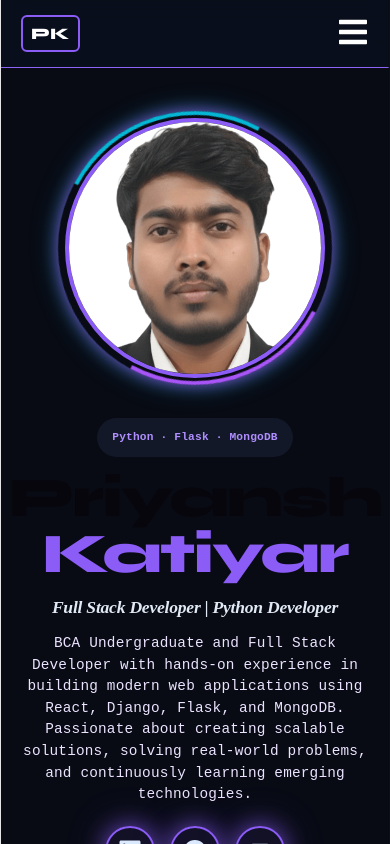
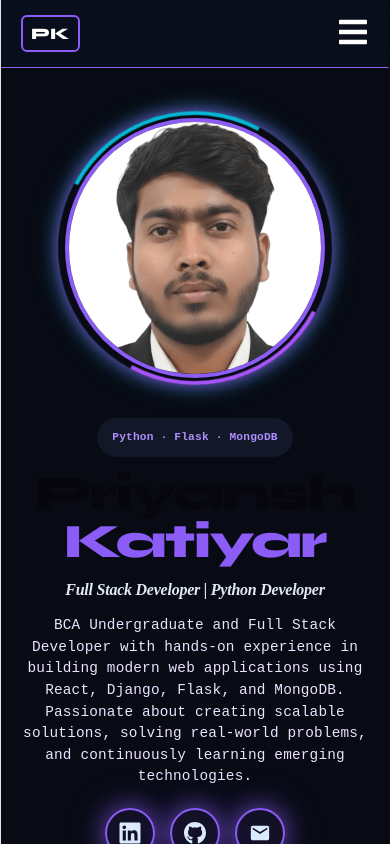
Before and after one commit to priyanshkatiyar9988-del/Priyansh_Katiyar_Portfolio, a React (Vite) app: page / in a window 390 px wide. Shown: the top 844 px of the page. Built offline with nearby package versions, Linux system fonts and the light colour scheme.

Commit message:
Fix more  deployment

```diff
--- a/src/css/Hero.css
+++ b/src/css/Hero.css
@@ -381,7 +381,7 @@
     }
 
     .hero-left h1{
-        font-size: 3.5rem;
+        font-size: 3rem;
         text-align: center;
         margin: 0;
         line-height: 1;
@@ -389,7 +389,7 @@
 
     .hero-left h2{
         text-align: center;
-        font-size: 1.1rem;
+        font-size: 1rem;
         margin: 15px 0;
     }
 
```
